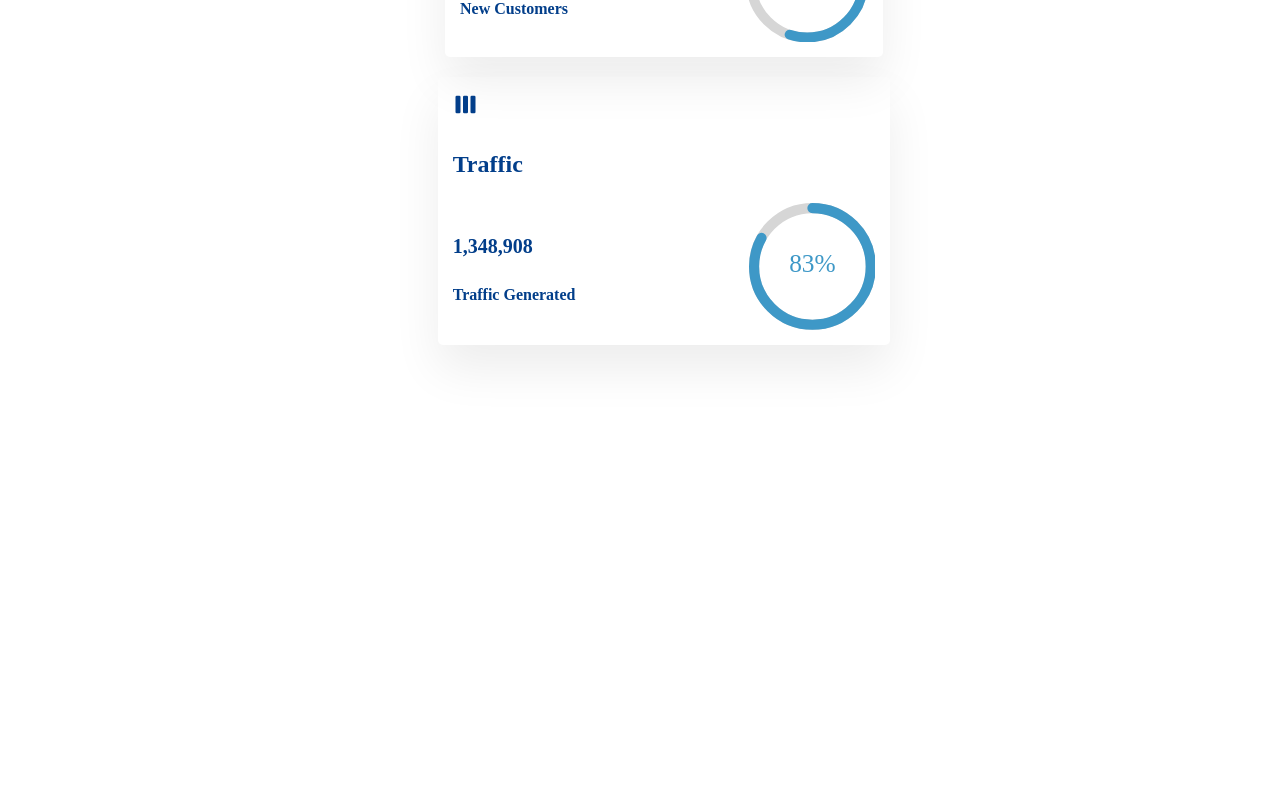
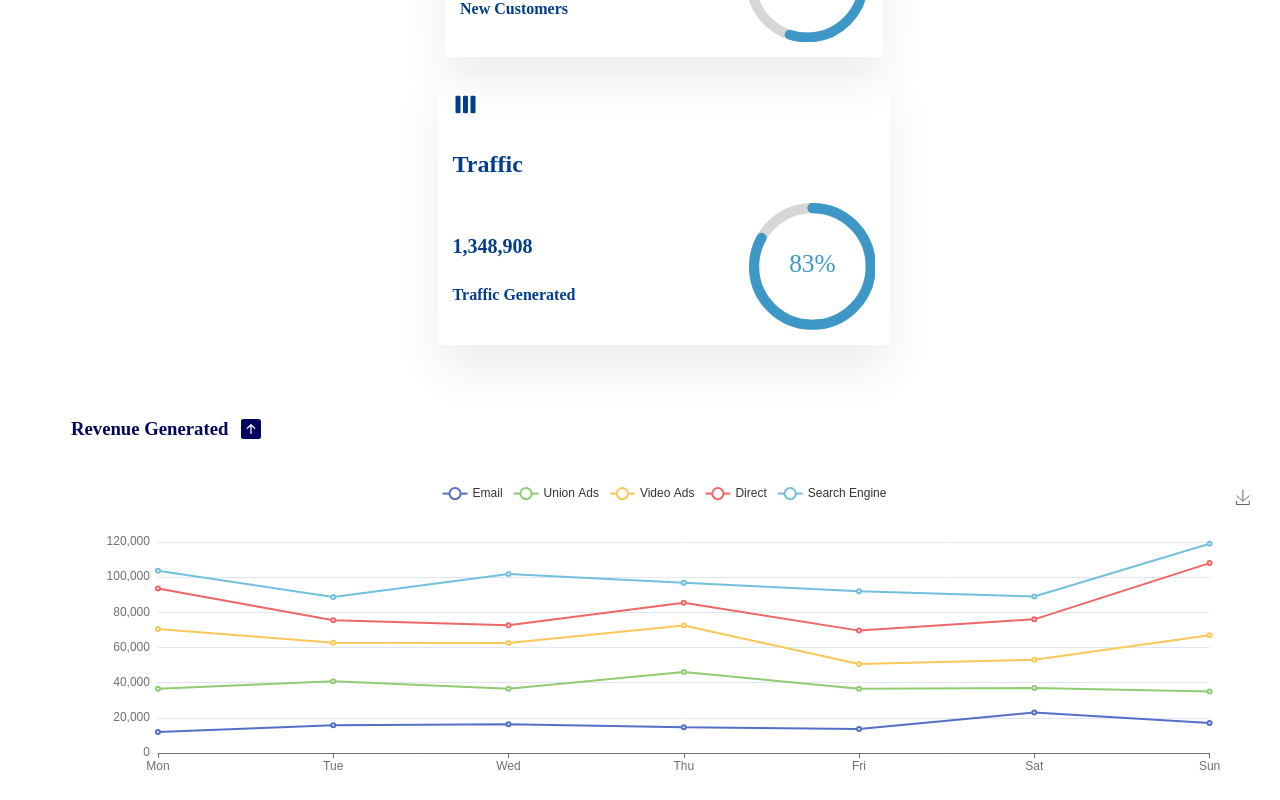
Before and after one commit to Doubting-Thomas/admin-dashboard, a React (Create React App) app: page /dashboard in a window 1280 px wide. Shown: the part 918-1718 px from the top of the page. Before the commit the page ends 1331 px from the top, so only its background shows below. Built offline with nearby package versions, Linux system fonts and the light colour scheme; the HTML template or start-up script is replaced by a standard one.

Commit message:
feat: render chart on dashboard page

```diff
--- a/src/pages/Dashboard.jsx
+++ b/src/pages/Dashboard.jsx
@@ -1,6 +1,7 @@
 import React from "react";
 import Topbar from "../components/Topbar/Topbar";
 import Card from "../components/Card/Card";
+import Stats from "../components/Stats/Stats";
 
 const Dashboard = () => {
   return (
@@ -8,6 +9,7 @@ const Dashboard = () => {
       <Topbar />
       <h2>Dashboard</h2>
       <Card />
+      <Stats />
     </div>
   );
 };
```
